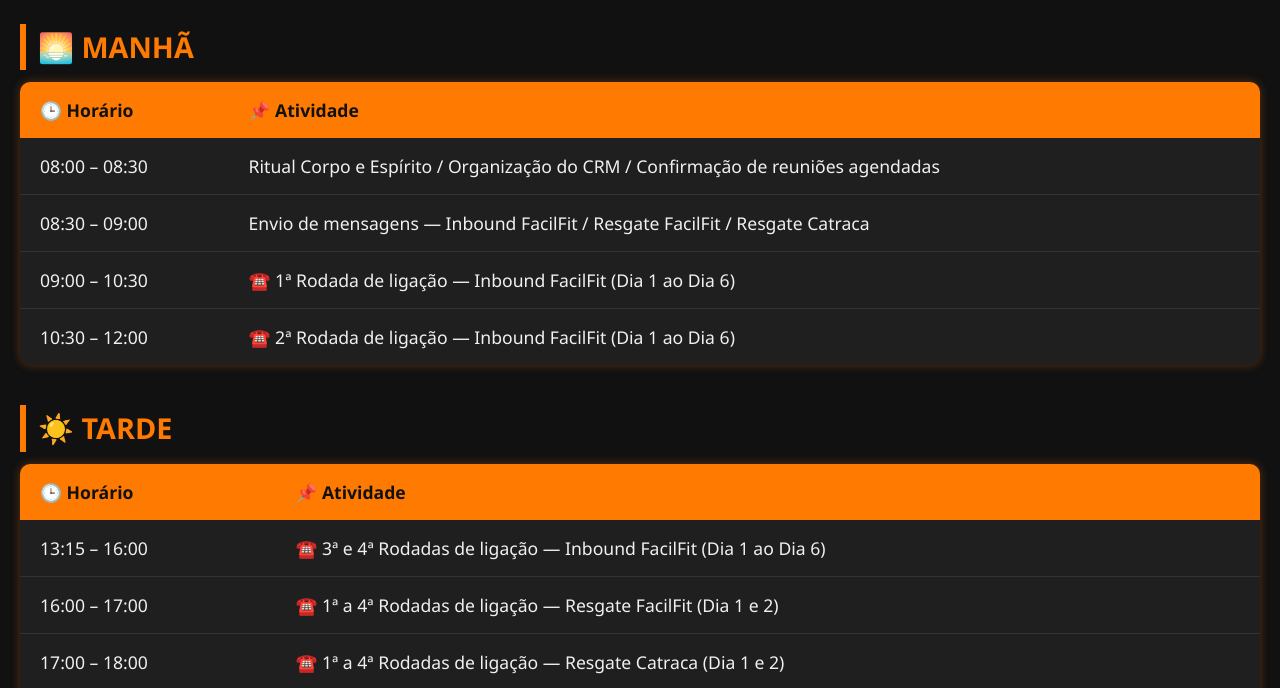
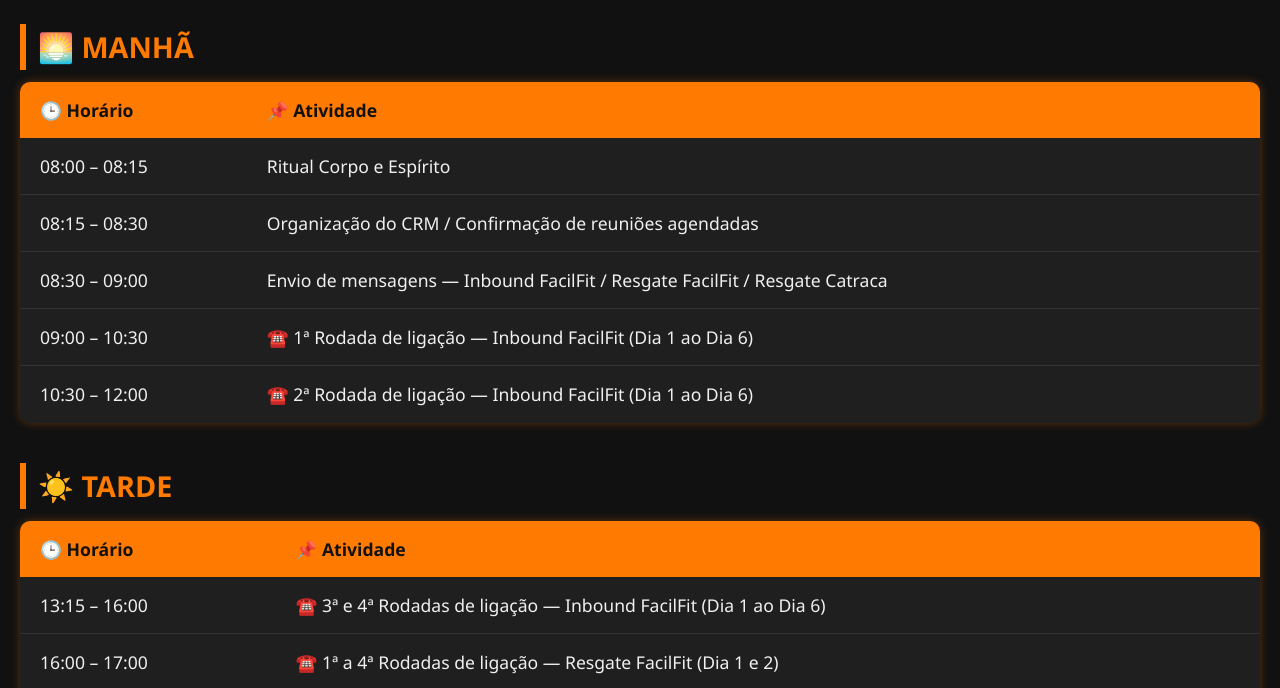
Before and after one commit to Martinsjv1/cronograma-facilfit, a plain HTML site: page index.html in a window 1280 px wide. Shown: the part 108-796 px from the top of the page. Drawn offline with Linux system fonts and the light colour scheme.

Commit message:
Update index.html

```diff
--- a/index.html
+++ b/index.html
@@ -111,7 +111,8 @@
       </tr>
     </thead>
     <tbody>
-      <tr><td>08:00 – 08:30</td><td>Ritual Corpo e Espírito / Organização do CRM / Confirmação de reuniões agendadas</td></tr>
+      <tr><td>08:00 – 08:15</td><td>Ritual Corpo e Espírito</td></tr>
+      <tr><td>08:15 – 08:30</td><td>Organização do CRM / Confirmação de reuniões agendadas</td></tr>
       <tr><td>08:30 – 09:00</td><td>Envio de mensagens — Inbound FacilFit / Resgate FacilFit / Resgate Catraca</td></tr>
       <tr><td>09:00 – 10:30</td><td>☎️ 1ª Rodada de ligação — Inbound FacilFit (Dia 1 ao Dia 6)</td></tr>
       <tr><td>10:30 – 12:00</td><td>☎️ 2ª Rodada de ligação — Inbound FacilFit (Dia 1 ao Dia 6)</td></tr>
```
